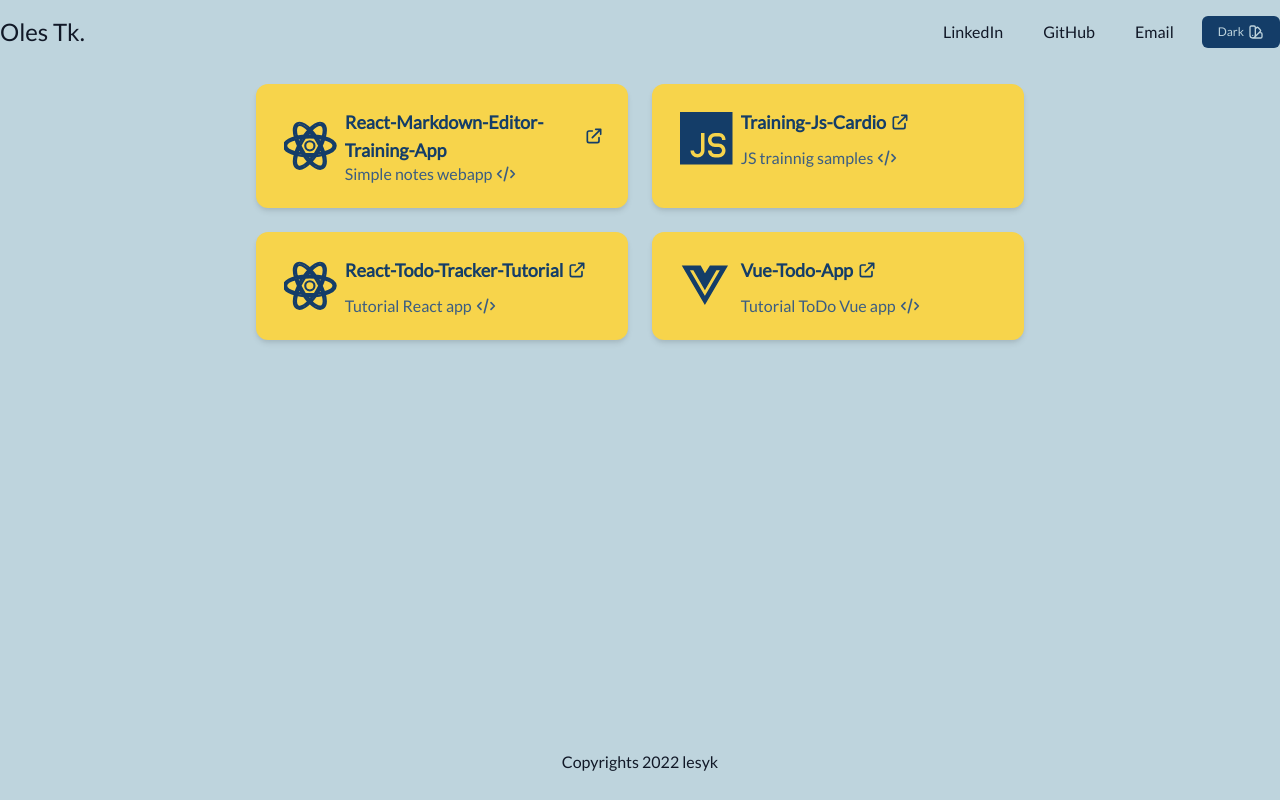
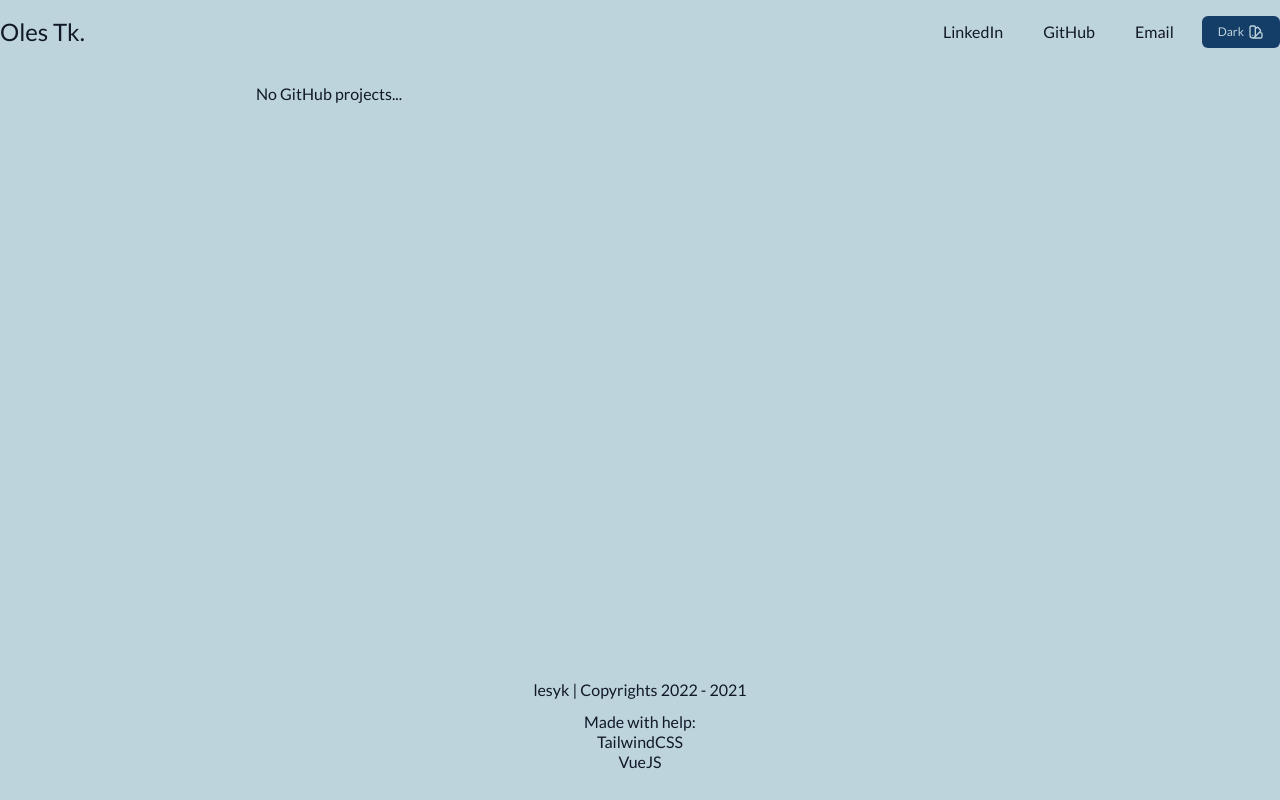
Before and after one commit to telesyk/telesyk.github.io, a Vue app: page / in a window 1280 px wide. Built offline with nearby package versions, Linux system fonts and the light colour scheme.

Commit message:
Update Footer with currentYear; update email value.

```diff
--- a/src/App.vue
+++ b/src/App.vue
@@ -23,7 +23,8 @@
       site: { ...store.site },
       pages: { ...store.pages },
       page: { ...store.page },
-      cards: [ ...store.cards ],
+      // cards: [ ...store.cards ],
+      cards: [],
     };
   },
 };
--- a/src/components/Footer.vue
+++ b/src/components/Footer.vue
@@ -1,13 +1,15 @@
 <template>
   <footer class="footer py-4">
     <div class="text-center">
-      <p class="my-3" v-if="config.thirdParty.links">
+      <p class="my-3">{{ config.copyright }} {{ currentYear }}</p>
+      <p class="my-3" v-if="config.links">
         {{ config.thirdParty.text }}
         <ul>
-          <li v-for="(link, index) in config.thirdParty.links" :key="index">{{ link }}</li>
+          <li v-for="(link, index) in config.links" :key="index">
+            <a :href="link.url" target="_blank">{{ link.name }}</a>
+          </li>
         </ul>
       </p>
-      <p class="my-3">{{ config.copyright }}</p>
     </div>
   </footer>
 </template>
@@ -20,5 +22,10 @@
       required: true,
     },
   },
+  data() {
+    return {
+      currentYear: new Date().getFullYear(),
+    }
+  }
 };
 </script>
--- a/src/page/Home.vue
+++ b/src/page/Home.vue
@@ -1,6 +1,15 @@
 <template>
-  <div class="cart-list max-w-screen-md mx-auto flex flex-wrap justify-center p-y-6">
+  <div
+    class="cart-list max-w-screen-md mx-auto flex flex-wrap justify-center p-y-6"
+    v-if="cards.length"
+  >
     <Card v-for="card in cards" :key="card.title" :config="card" />
+  </div>
+  <div
+    v-else
+    class="max-w-screen-md mx-auto p-y-6"
+  >
+    <p>No GitHub projects...</p>
   </div>
 </template>
 
--- a/src/store.js
+++ b/src/store.js
@@ -13,19 +13,24 @@
   page: {
     header: {
       logotype: {
-        // link: '/assets/images/36593829.jpg',
         title: "VectorStock.com/36593829",
         className: "h-24 w-24 rounded overflow-hidden bg-white"
       }
     },
     footer: {
-      copyright: "Copyrights 2022 lesyk",
+      copyright: "lesyk | Copyrights 2022 -",
+      links: [
+        {
+          name: 'TailwindCSS',
+          url: 'https://tailwindcss.com/',
+        },
+        {
+          name: 'VueJS',
+          url: 'https://vuejs.org/',
+        }
+      ],
       thirdParty: {
         text: 'Made with help:',
-        // links: [
-        //   'https://tailwindcss.com/',
-        //   'https://heroicons.com/'
-        // ]
       }
     },
     socials: [
@@ -38,7 +43,7 @@
         title: "GitHub"
       },
       {
-        link: "mailto:tkachuk.oles@gmail.com",
+        link: "mailto:oles.freelance@gmail.com",
         title: "Email"
       }
     ]
```
